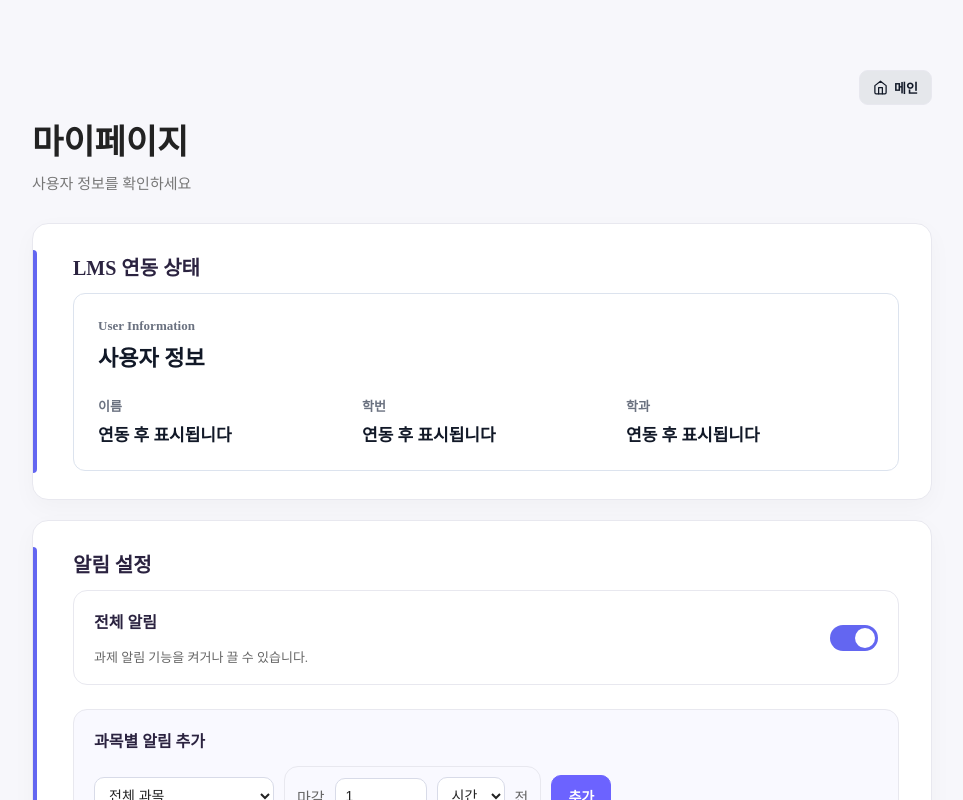
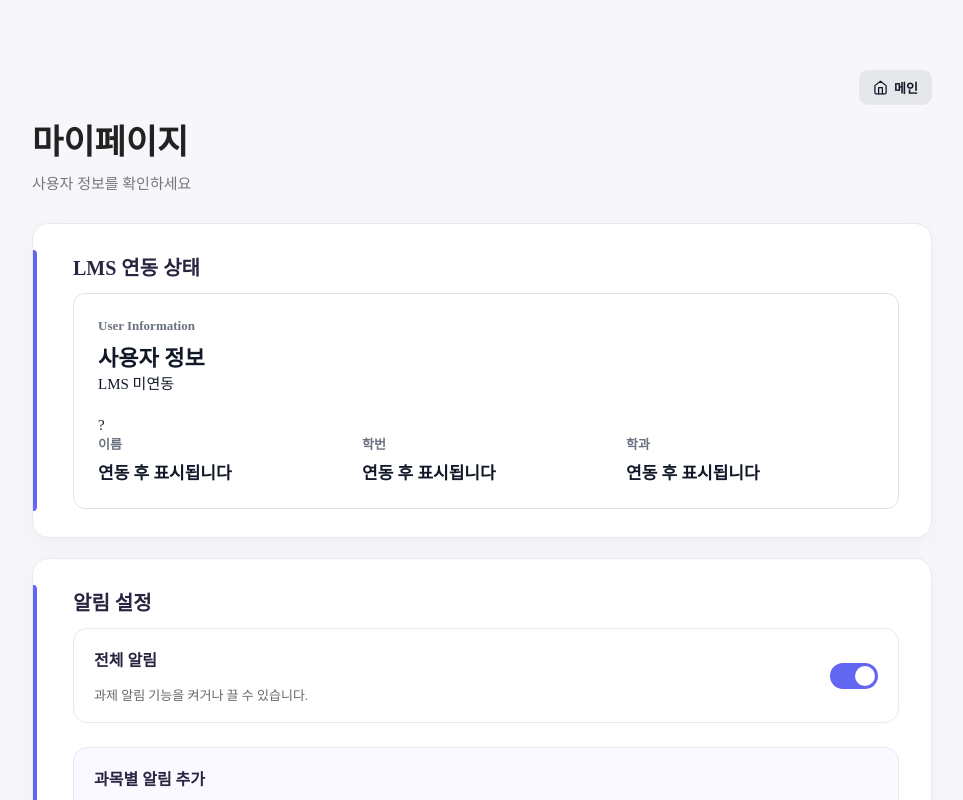
Before and after one commit to KadenID/OSBP_Team_NULL, a React (Vite) app in the folder client/: page /mypage in a window 1280 px wide. Shown: the top 800 px of the page, without its empty margins (158-1121 px from the left). Built offline with nearby package versions, Linux system fonts and the light colour scheme.

Commit message:
feat: 사용자 상태 및 프로필 UI 추가

```diff
--- a/client/src/Components/my_page/User-Info.jsx
+++ b/client/src/Components/my_page/User-Info.jsx
@@ -5,13 +5,26 @@ function UserInfo() {
         name: "",
         studentId: "",
         department: "",
+        lmsConnected: false,
     };
 
     return (
         <section className="user-info-card">
             <div className="user-info-header">
-                <p className="user-info-subtitle">User Information</p>
-                <h2 className="user-info-title">사용자 정보</h2>
+                <div>
+                    <p className="user-info-subtitle">User Information</p>
+                    <h2 className="user-info-title">사용자 정보</h2>
+                </div>
+
+                <span className={userInfo.lmsConnected? "lms-status connected": "lms-status disconnected"}>
+                    {userInfo.lmsConnected ? "LMS 연동 완료" : "LMS 미연동"}
+                </span>
+            </div>
+
+            <div className="user-info-content">
+                <div calssName="user-profile-icon">
+                    {userInfo.name? userInfo.name.charAt(0): "?"}
+                </div>
             </div>
 
             <div className="user-info-list">
```
